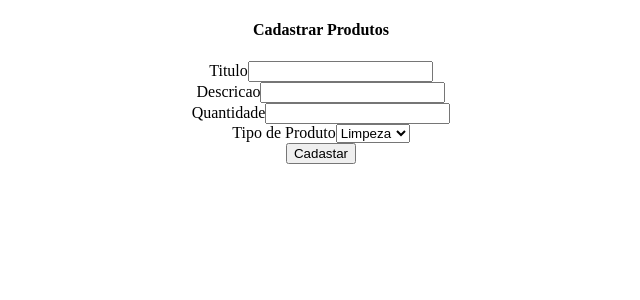
After one commit to yanrodrigues205/SoftwareMVC-POO, a PHP site: the page made by Views/privado/produtos/cadastrar.php in a window 1280 px wide. The commit adds this page. Shown: the top 300 px of the page, without its empty margins (319-959 px from the left). Run offline with PHP 8.4, Linux system fonts and the light colour scheme; the template is opened without the code that fills it, so the values that code supplies are empty.

Commit message:
iniciando cadastro de produtos

```diff
--- a/Controllers/ProdutoController.php
+++ b/Controllers/ProdutoController.php
@@ -10,6 +10,12 @@
 
         }
 
+        public function cadastrar(){
+            $view_caminho = "./Views/privado/produtos/cadastrar.php";
+            include_once $view_caminho;
+
+        }
+
 
 
     }
--- a/Controllers/UsuarioController.php
+++ b/Controllers/UsuarioController.php
@@ -12,7 +12,7 @@ class UsuarioController extends BancoController
         $conexao = $this->conexaoBD();
 
         if(!empty($_POST['email']) || !empty($_POST['senha'])){
-            $usuario = new Usuario("","", $_POST['email'], $_POST['senha'], "");
+            $usuario = new Usuario("","", $_POST['email'], md5($_POST['senha']), "");
             $retorno = $usuario->buscar($conexao);
             if($retorno != "" && !empty($retorno)){
                 $id_us = $retorno['id_us'];
--- a/Models/Produto.php
+++ b/Models/Produto.php
@@ -19,11 +19,13 @@ class Produto{
     }
 
     public function cadastrar($conexao){
-        $sql = "";
-        $param = [];
+        $sql = "INSERT INTO `produtos`(`titulo_pro`, `descricao_pro`, `quantidade_pro`, `tipo_tipo`) VALUES (?,?,?,?,?)";
+        $param = [$this->titulo, $this->descricao,$this->quantidade, $this->quantidade, $this->tipo];
         $retorno = $conexao->executar($sql, $param);
         return $retorno;
     }
 
+
+
 }
 ?>
--- a/Views/privado/dashboard/index.php
+++ b/Views/privado/dashboard/index.php
@@ -9,5 +9,7 @@
 <body>
     <h1>privada</h1>
     <h5><?php echo "Bem-Vindo ".$dados_usuario->nome." ficamos felizes com sua presença";?></h5>
+    <br>
+    <a href="produto_cadastrar">Cadastrar Produtos</a>
 </body>
 </html>
--- /dev/null
+++ b/Views/privado/produtos/cadastrar.php
@@ -0,0 +1,24 @@
+<!DOCTYPE html>
+<html lang="en">
+<head>
+    <meta charset="UTF-8">
+    <meta name="viewport" content="width=device-width, initial-scale=1.0">
+    <title>Cadastrar Produtos - Sistema</title>
+</head>
+<body>
+    <center>
+    <h4>Cadastrar Produtos</h4>
+    <form method="POST" enctype="multipart/form-data" action="cadastrar">
+        <span>Titulo</span><input type="text" name="titulo"><br>
+        <span>Descricao</span><input type="text" name="descricao"><br>
+        <span>Quantidade</span><input type="number" name="quantidade"><br>
+        <span>Tipo de Produto</span><select name="tipo">
+            <option value="Limpeza"> Limpeza  </option>
+            <option value="Alimento"> Alimento  </option>
+            <option value="Pescav"> Pesca  </option>
+        </select><br>
+        <button type="submit" class="btn btn-">Cadastar</button>
+    </form>
+    </center>
+</body>
+</html>
--- a/rotas.json
+++ b/rotas.json
@@ -2,5 +2,6 @@
     "/":"InicioController@index",
     "/cadastrar":"UsuarioController@cadastrar",
     "/logar": "UsuarioController@logar",
-    "/dashboard": "MenuController@iniciar"
+    "/dashboard": "MenuController@iniciar",
+    "/produto_cadastrar": "ProdutoController@cadastrar"
 }
```
